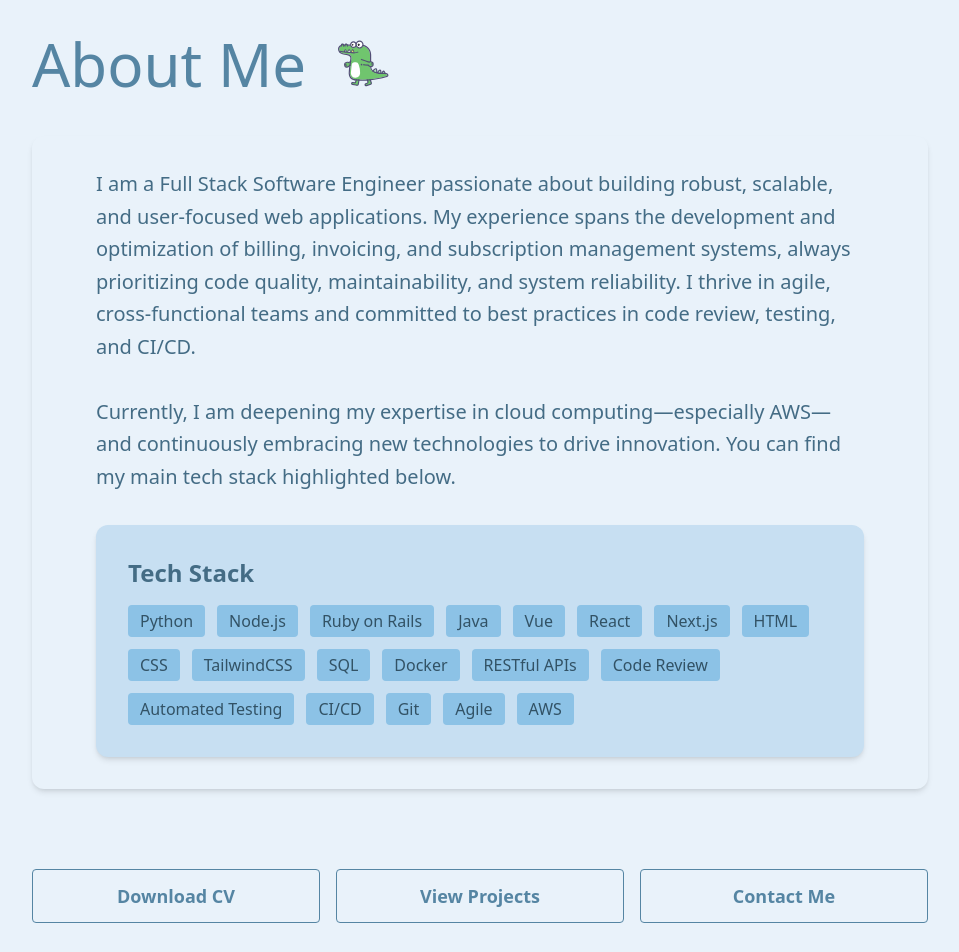
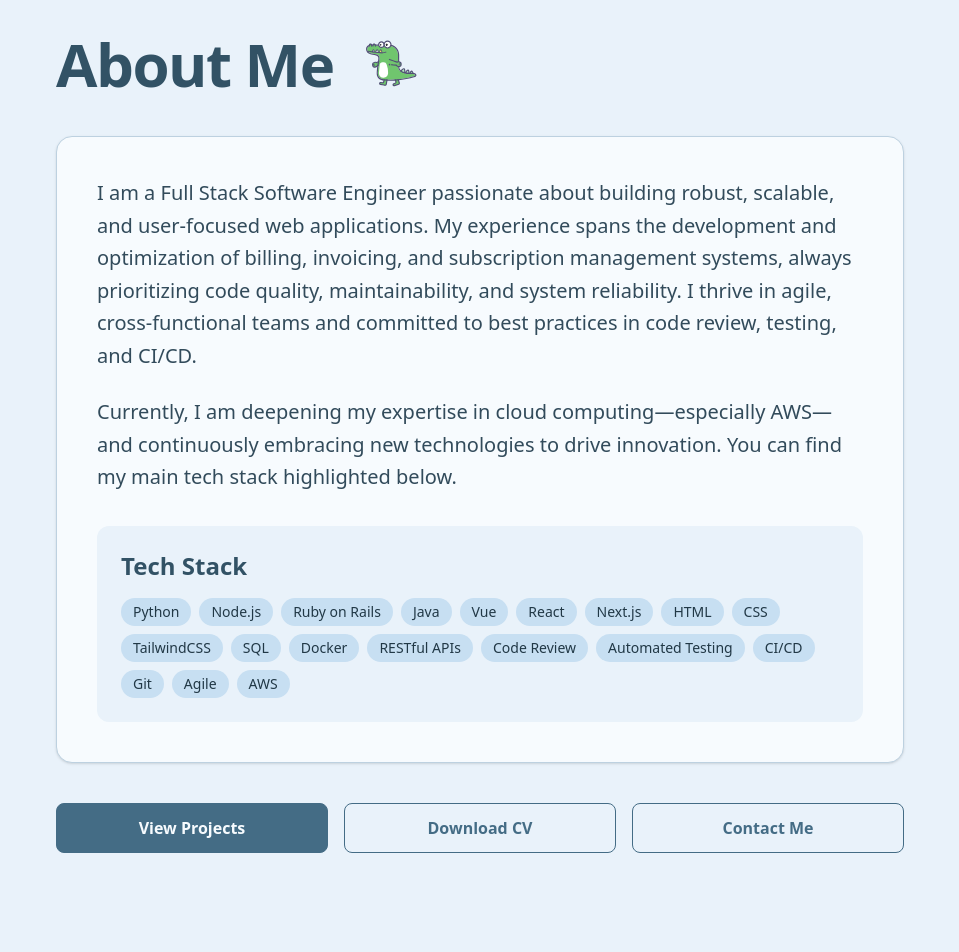
Before and after one commit to luizguilhermesseixas/My-Portfolio, a Next.js app in the folder my-portfolio/: page /about in a window 1280 px wide. Shown: the part 100-1052 px from the top of the page, without its empty margins (160-1119 px from the left). Built offline with nearby package versions, Linux system fonts and the light colour scheme.

Commit message:
style: refresh about page layout and tech stack chips

```diff
--- a/my-portfolio/src/app/about/page.tsx
+++ b/my-portfolio/src/app/about/page.tsx
@@ -1,22 +1,9 @@
-"use client";
-
-import React, { useEffect, useState } from "react";
-import Link from "next/link";
+import React from "react";
 import CrocodileIcon from "../../icons/crocodile.svg";
+import PageHeading from "../../components/PageHeading";
+import ButtonLink from "../../components/ButtonLink";
 
 export default function AboutPage() {
-  const fullText = "About Me";
-  const [displayed, setDisplayed] = useState("");
-
-  useEffect(() => {
-    if (displayed.length < fullText.length) {
-      const timeout = setTimeout(() => {
-        setDisplayed(fullText.slice(0, displayed.length + 1));
-      }, 100);
-      return () => clearTimeout(timeout);
-    }
-  }, [displayed]);
-
   const techStacks = [
     "Python",
     "Node.js",
@@ -40,66 +27,53 @@ export default function AboutPage() {
   ];
 
   return (
-    <section className="max-w-5xl mx-auto py-16 px-2 sm:px-4">
-      <div className="flex flex-col items-center">
-        <div className="w-full max-w-4xl flex items-center mb-8 justify-center md:justify-start">
-          <h1 className="text-4xl md:text-6xl font-sans text-primary-500 text-center md:text-left">
-            {displayed}
-          </h1>
-          <CrocodileIcon className="w-16 h-16 md:w-20 md:h-20 ml-4 transition-transform duration-300 hover:-translate-y-2 hover:rotate-6" />
-        </div>
-        <div className="w-full max-w-4xl bg-primary-50 rounded-xl shadow-md px-4 sm:px-8 lg:px-16 py-8 mb-8 transition-colors">
-          <p className="text-lg md:text-xl font-sans text-primary-600 leading-relaxed text-left px-0">
-            I am a Full Stack Software Engineer passionate about building
-            robust, scalable, and user-focused web applications. My experience
-            spans the development and optimization of billing, invoicing, and
-            subscription management systems, always prioritizing code quality,
+    <section className="max-w-4xl mx-auto px-6 py-12 md:py-16">
+      <PageHeading
+        text="About Me"
+        className="mb-8 justify-center md:justify-start"
+        icon={
+          <CrocodileIcon className="w-14 h-14 md:w-20 md:h-20 shrink-0 transition-transform duration-300 hover:-translate-y-2 hover:rotate-6" />
+        }
+      />
+      <div className="bg-surface border border-line rounded-2xl shadow-sm p-6 sm:p-10">
+        <p className="text-lg md:text-xl text-muted leading-relaxed">
+          I am a Full Stack Software Engineer passionate about building robust,
+          scalable, and user-focused web applications. My experience spans the
+          development and optimization of billing, invoicing, and subscription
+          management systems, always prioritizing code quality,
           maintainability, and system reliability. I thrive in agile,
           cross-functional teams and committed to best practices in code
           review, testing, and CI/CD.
-            <br />
-            <br />
+        </p>
+        <p className="text-lg md:text-xl text-muted leading-relaxed mt-6">
           Currently, I am deepening my expertise in cloud computing—especially
           AWS—and continuously embracing new technologies to drive innovation.
           You can find my main tech stack highlighted below.
         </p>
-          <div className="bg-primary-100 rounded-xl shadow-md p-4 sm:p-8 mt-8 transition-colors w-full">
-            <h2 className="text-2xl font-bold text-primary-600 mb-4 text-left">
-              Tech Stack
-            </h2>
-            <div className="flex flex-wrap gap-3 justify-start">
+        <div className="bg-surface-muted rounded-xl p-5 sm:p-6 mt-8">
+          <h2 className="text-2xl font-bold text-heading mb-4">Tech Stack</h2>
+          <ul className="flex flex-wrap gap-2">
             {techStacks.map((stack) => (
-                <span
+              <li
                 key={stack}
-                  className="bg-primary-200 text-primary-700 px-3 py-1 rounded font-medium transition-transform duration-300 hover:-translate-y-1 hover:scale-110 cursor-pointer"
+                className="bg-chip text-chip-text px-3 py-1 rounded-full text-sm font-medium"
               >
                 {stack}
-                </span>
+              </li>
             ))}
+          </ul>
         </div>
       </div>
-        </div>
-        <div className="flex flex-col sm:flex-row justify-center gap-4 mt-12 w-full max-w-4xl">
-          <a
-            href="/Luiz_Seixas_Resume.pdf"
-            download
-            className="flex-1 border border-primary-500 text-primary-500 px-8 py-3 rounded font-sans text-lg font-semibold hover:bg-primary-500 hover:text-primary-50 transition-colors text-center"
-          >
+      <div className="flex flex-col sm:flex-row gap-4 mt-10">
+        <ButtonLink href="/projects" variant="primary" className="flex-1">
+          View Projects
+        </ButtonLink>
+        <ButtonLink href="/Luiz_Seixas_Resume.pdf" download className="flex-1">
           Download CV
-          </a>
-          <Link
-            href="/projects"
-            className="flex-1 border border-primary-500 text-primary-500 px-8 py-3 rounded font-sans text-lg font-semibold hover:bg-primary-500 hover:text-primary-50 transition-colors text-center"
-          >
-            View Projects
-          </Link>
-          <Link
-            href="/contact"
-            className="flex-1 border border-primary-500 text-primary-500 px-8 py-3 rounded font-sans text-lg font-semibold hover:bg-primary-500 hover:text-primary-50 transition-colors text-center"
-          >
+        </ButtonLink>
+        <ButtonLink href="/contact" className="flex-1">
           Contact Me
-          </Link>
-        </div>
+        </ButtonLink>
       </div>
     </section>
   );
```
Lines whose indentation alone changed are shown as unchanged.
